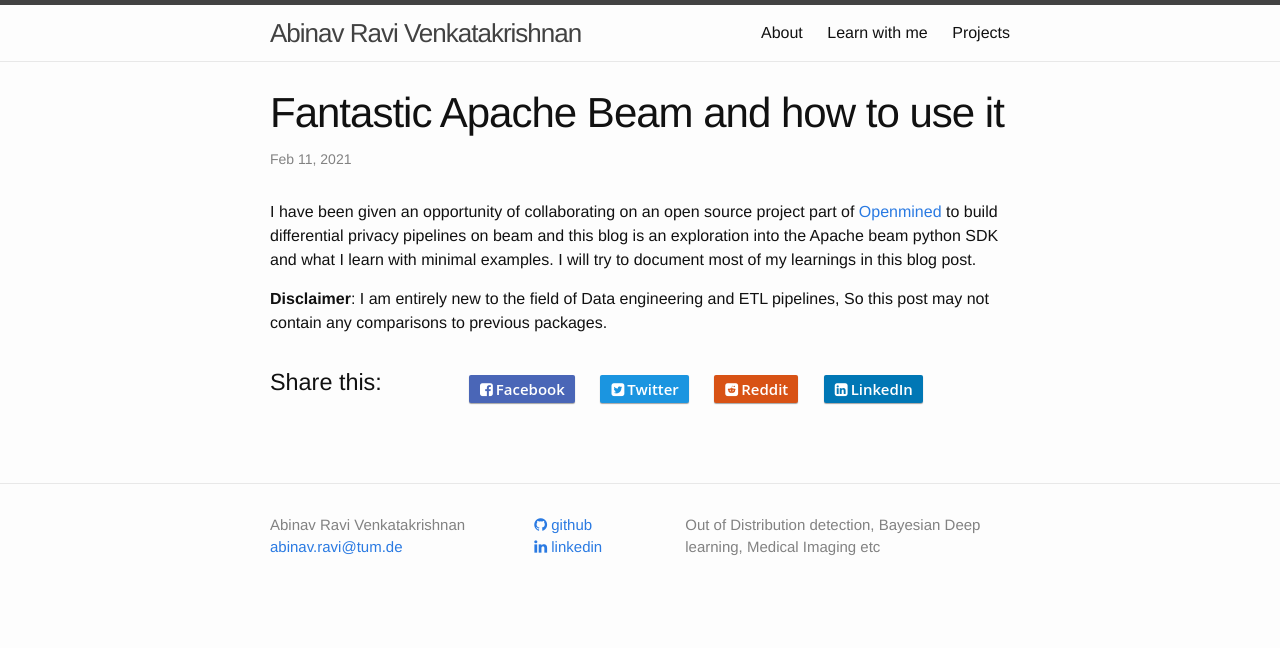
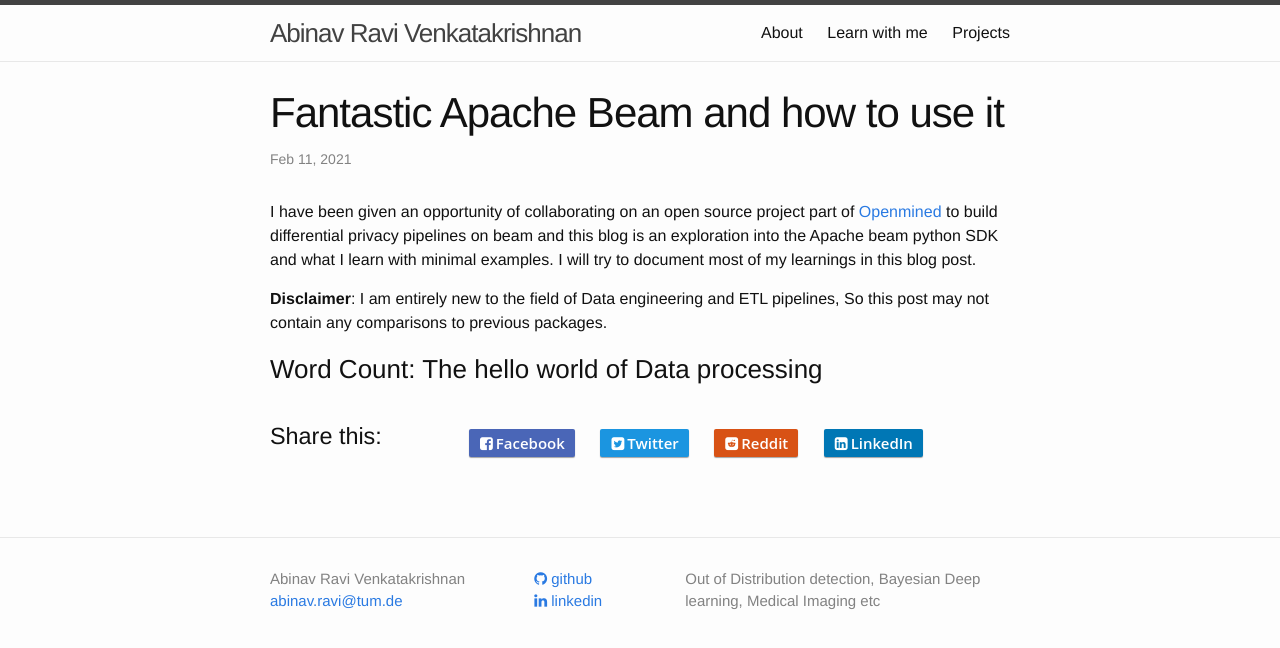
Before and after one commit to AbinavRavi/AbinavRavi.github.io, a Jekyll site: the page built from _posts/2021-02-11-Apache_beam.markdown, in a window 1280 px wide. Shown: the top 648 px of the page. Built offline with Jekyll 4.4.1, drawn with Linux system fonts in a browser that asks for light colours; nearby versions of some CDN libraries; comment, search, counter and statistics services are not loaded.

Commit message:
added simple example

```diff
--- a/_posts/2021-02-11-Apache_beam.markdown
+++ b/_posts/2021-02-11-Apache_beam.markdown
@@ -10,3 +10,5 @@ categories: Engineering
 I have been given an opportunity of collaborating on an open source project part of [Openmined](https://github.com/OpenMined) to build differential privacy pipelines on beam and this blog is an exploration into the Apache beam python SDK and what I learn with minimal examples. I will try to document most of my learnings in this blog post.
 
 **Disclaimer**: I am entirely new to the field of Data engineering and ETL pipelines, So this post may not contain any comparisons to previous packages.
+
+### Word Count: The hello world of Data processing
```
